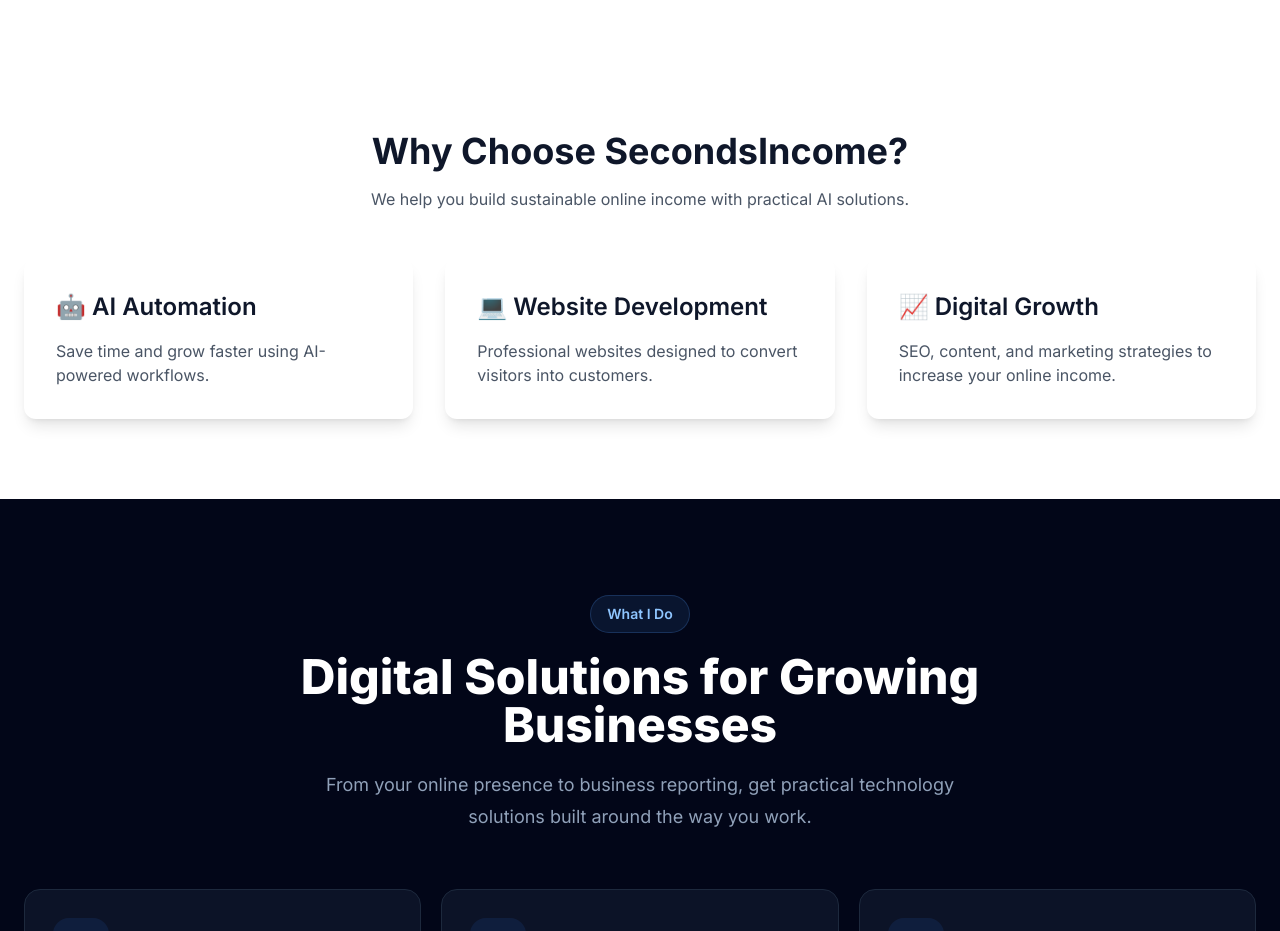
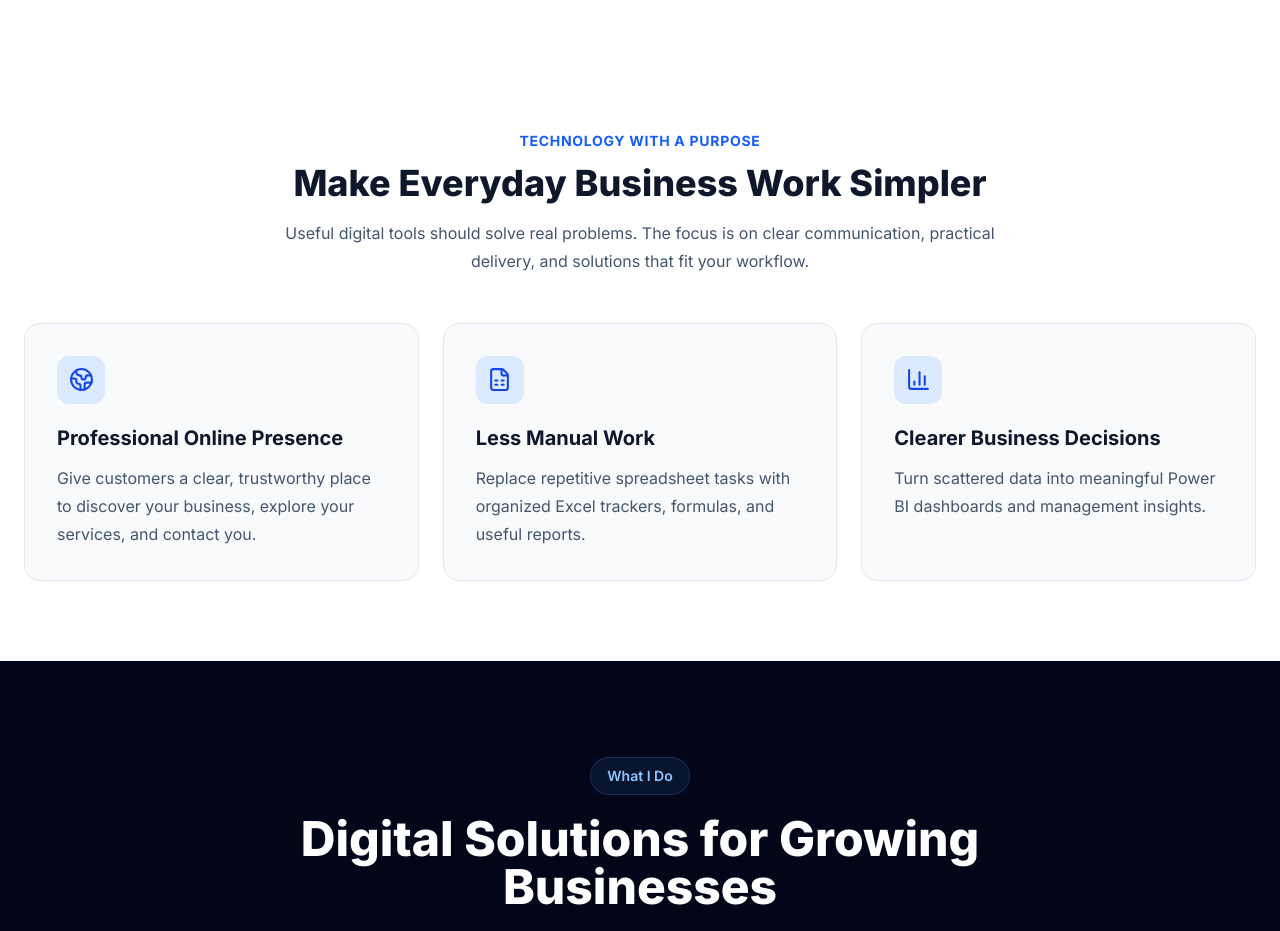
Before and after one commit to sumannath462-dot/secondsincome, a React (Vite) app: page / in a window 1280 px wide. Shown: the part 1160-2091 px from the top of the page. Built offline with nearby package versions, Linux system fonts and the light colour scheme.

Commit message:
Align homepage content with web, Excel and Power BI services

```diff
--- a/src/components/Features.jsx
+++ b/src/components/Features.jsx
@@ -1,53 +1,24 @@
-function Features() {
+import { Globe2, FileSpreadsheet, BarChart3 } from "lucide-react";
+
+const items = [
+  { icon: Globe2, title: "Professional Online Presence", body: "Give customers a clear, trustworthy place to discover your business, explore your services, and contact you." },
+  { icon: FileSpreadsheet, title: "Less Manual Work", body: "Replace repetitive spreadsheet tasks with organized Excel trackers, formulas, and useful reports." },
+  { icon: BarChart3, title: "Clearer Business Decisions", body: "Turn scattered data into meaningful Power BI dashboards and management insights." },
+];
+
+export default function Features() {
   return (
     <section className="bg-white py-20">
-      <div className="max-w-7xl mx-auto px-6">
-
-        <h2 className="text-4xl font-bold text-center mb-4">
-          Why Choose SecondsIncome?
-        </h2>
-
-        <p className="text-center text-gray-600 mb-12">
-          We help you build sustainable online income with practical AI solutions.
-        </p>
-
-        <div className="grid md:grid-cols-3 gap-8">
-
-          <div className="shadow-lg rounded-xl p-8">
-            <h3 className="text-2xl font-semibold mb-4">
-              🤖 AI Automation
-            </h3>
-
-            <p className="text-gray-600">
-              Save time and grow faster using AI-powered workflows.
-            </p>
-          </div>
-
-          <div className="shadow-lg rounded-xl p-8">
-            <h3 className="text-2xl font-semibold mb-4">
-              💻 Website Development
-            </h3>
-
-            <p className="text-gray-600">
-              Professional websites designed to convert visitors into customers.
-            </p>
-          </div>
-
-          <div className="shadow-lg rounded-xl p-8">
-            <h3 className="text-2xl font-semibold mb-4">
-              📈 Digital Growth
-            </h3>
-
-            <p className="text-gray-600">
-              SEO, content, and marketing strategies to increase your online income.
-            </p>
-          </div>
-
+      <div className="mx-auto max-w-7xl px-5 sm:px-6">
+        <div className="mx-auto mb-12 max-w-3xl text-center">
+          <p className="text-sm font-bold uppercase tracking-wider text-blue-600">Technology with a purpose</p>
+          <h2 className="mt-3 text-3xl font-extrabold text-slate-900 sm:text-4xl">Make Everyday Business Work Simpler</h2>
+          <p className="mt-4 leading-7 text-slate-600">Useful digital tools should solve real problems. The focus is on clear communication, practical delivery, and solutions that fit your workflow.</p>
         </div>
-
+        <div className="grid gap-6 md:grid-cols-3">
+          {items.map(({icon: Icon,title,body}) => <article key={title} className="rounded-2xl border border-slate-200 bg-slate-50 p-8 transition hover:-translate-y-1 hover:border-blue-300 hover:shadow-lg"><span className="mb-5 flex h-12 w-12 items-center justify-center rounded-xl bg-blue-100 text-blue-700"><Icon size={25}/></span><h3 className="text-xl font-bold text-slate-900">{title}</h3><p className="mt-3 leading-7 text-slate-600">{body}</p></article>)}
+        </div>
       </div>
     </section>
   );
 }
-
-export default Features;
```
